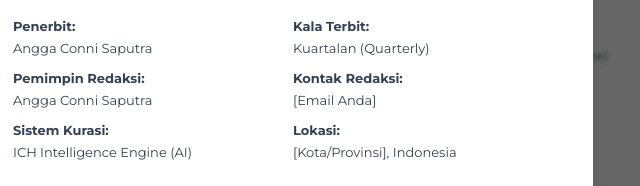
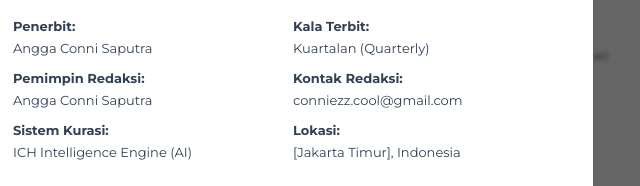
Before and after one commit to AnggaConni/ICH-Radar, a plain HTML site: page journal.html in a window 1280 px wide. Both pictures are taken after a click on the button "ℹ️ About & Editorial Board". Shown: the part 257-443 px from the top of the page, 352-992 px from the left. Drawn offline with nearby package versions, Linux system fonts and the light colour scheme.

Commit message:
Update journal.html

```diff
--- a/journal.html
+++ b/journal.html
@@ -275,8 +275,8 @@
                 </div>
                 <div>
                     <p style="margin: 0 0 8px 0;"><strong>Kala Terbit:</strong><br>Kuartalan (Quarterly)</p>
-                    <p style="margin: 0 0 8px 0;"><strong>Kontak Redaksi:</strong><br>[Email Anda]</p>
-                    <p style="margin: 0 0 8px 0;"><strong>Lokasi:</strong><br>[Kota/Provinsi], Indonesia</p>
+                    <p style="margin: 0 0 8px 0;"><strong>Kontak Redaksi:</strong><br>conniezz.cool@gmail.com</p>
+                    <p style="margin: 0 0 8px 0;"><strong>Lokasi:</strong><br>[Jakarta Timur], Indonesia</p>
                 </div>
             </div>
 
```
